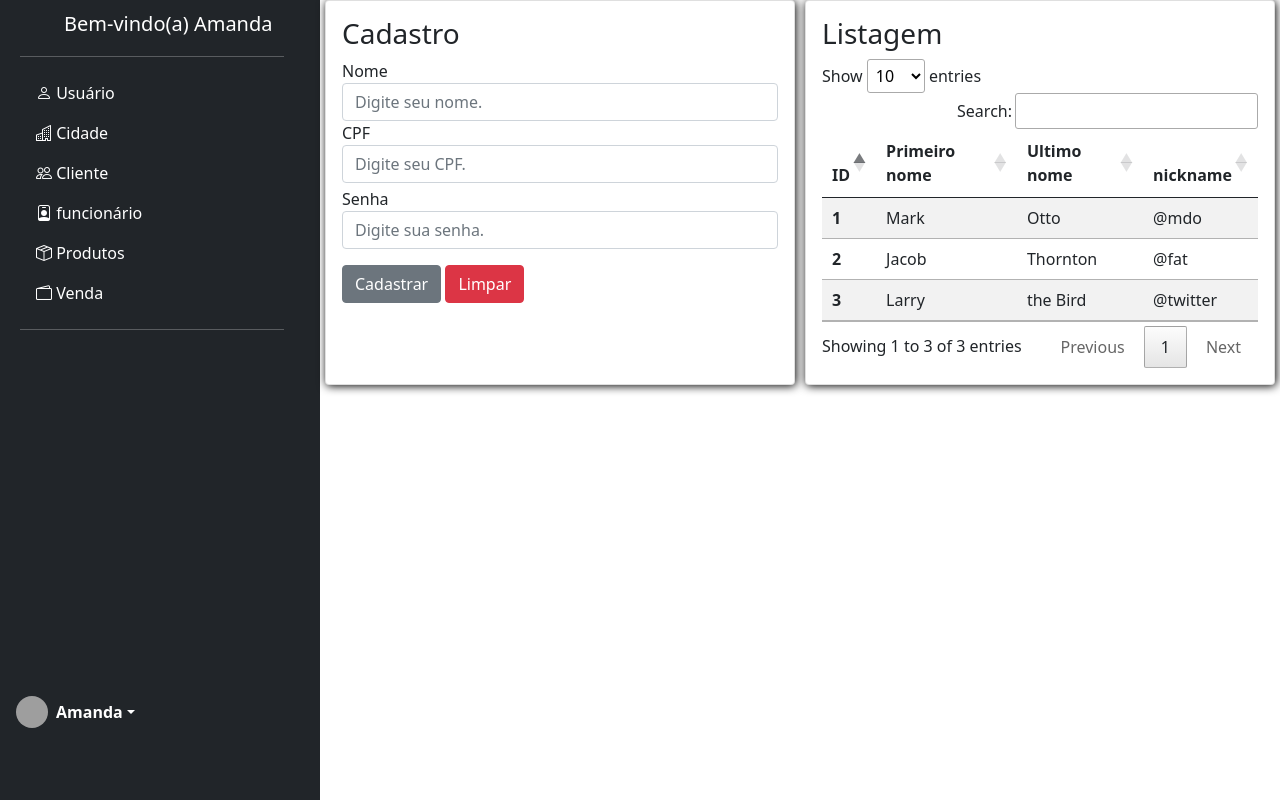
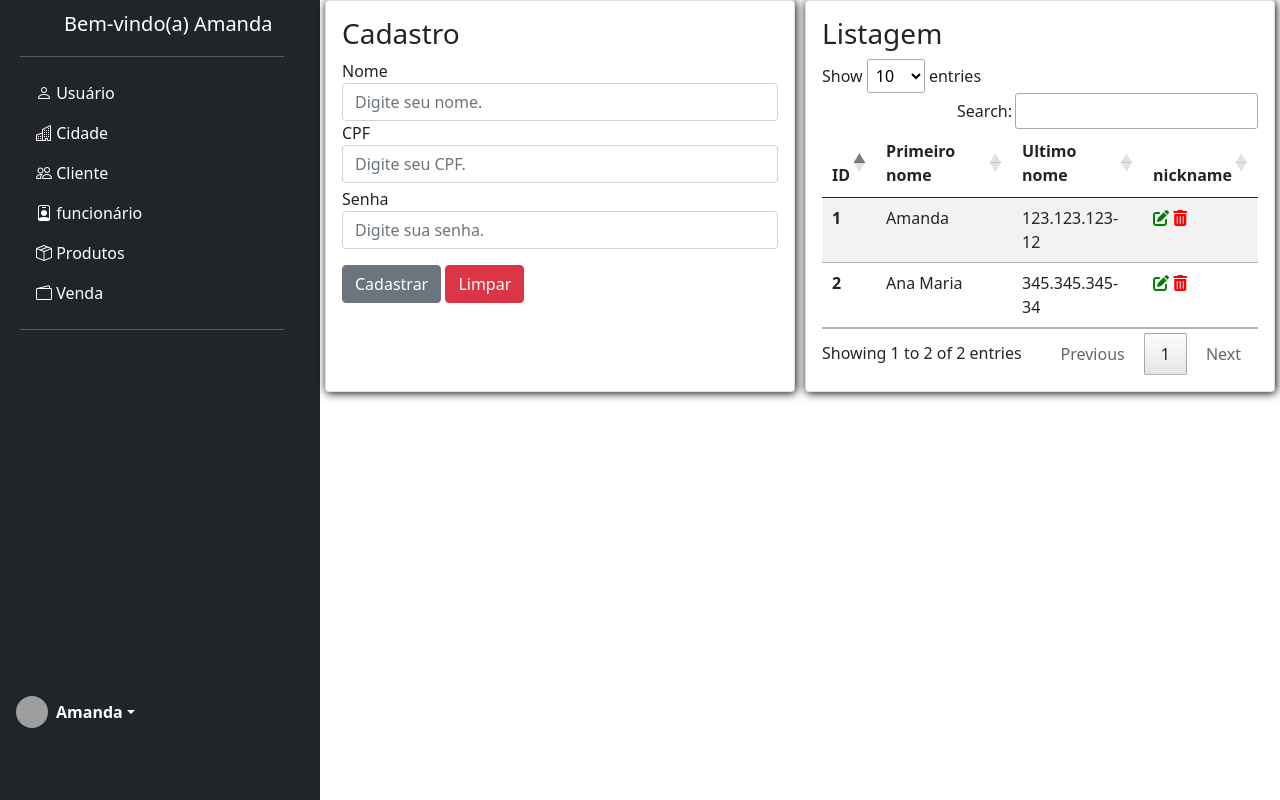
Before and after one commit to nico-cbr/sistemaVendaMais, a PHP site: page /principal.php in a window 1280 px wide. Shown: the part 56-856 px from the top of the page. Run offline with PHP 8.4, Linux system fonts and the light colour scheme; a user stored in the database is signed in; data comes from the database, SQL or seed files in the repository; some libraries are stand-ins or nearby versions; grey boxes are pictures that could not be loaded.

Commit message:
up banco

```diff
--- a/principal.php
+++ b/principal.php
@@ -1,4 +1,6 @@
-<?php include "validacao.php" ?>
+<?php include "validacao.php";
+  include "conexao.php";
+?>
 <!DOCTYPE html>
 <html lang="pt-br">
 
@@ -151,24 +153,25 @@
                 </tr>
               </thead>
               <tbody>
-                <tr>
-                  <th scope="row">1</th>
-                  <td>Mark</td>
-                  <td>Otto</td>
-                  <td>@mdo</td>
-                </tr>
-                <tr>
-                  <th scope="row">2</th>
-                  <td>Jacob</td>
-                  <td>Thornton</td>
-                  <td>@fat</td>
-                </tr>
-                <tr>
-                  <th scope="row">3</th>
-                  <td>Larry</td>
-                  <td>the Bird</td>
-                  <td>@twitter</td>
-                </tr>
+              <?php
+                              //SQL para selecionar todos os usuários
+                              $sql = "SELECT * FROM usuario";
+                              $resultado = mysqli_query($conexao, $sql);
+                              //looping onde $coluna, vai representar os dados do banco
+                              //a cada linha é uma registro diferente
+                              while($coluna = mysqli_fetch_assoc( $resultado)){  ?>
+                              <tr>
+                                <th> <?php echo $coluna['id'] ?> </th>
+                                <td> <?php echo $coluna['nome'] ?> </td>
+                                <td> <?php echo $coluna['cpf'] ?> </td>
+                                <td>
+                                  <a href=""> <i class="fa-solid fa-pen-to-square mr-3" style="color: green;"></i></a>
+                                  <a href="<?php echo './usuario/excluir.php?id='.$coluna['id'] ?>">
+                                    <i class="fa-solid fa-trash-can" style="color: red;"></i>
+                                  </a>
+                                </td>
+                              </tr>
+ <?php } ?>
               </tbody>
             </table>
           </div>
```
Also changed, not shown: usuario/excluir.php (added, +13 -0 lines).
